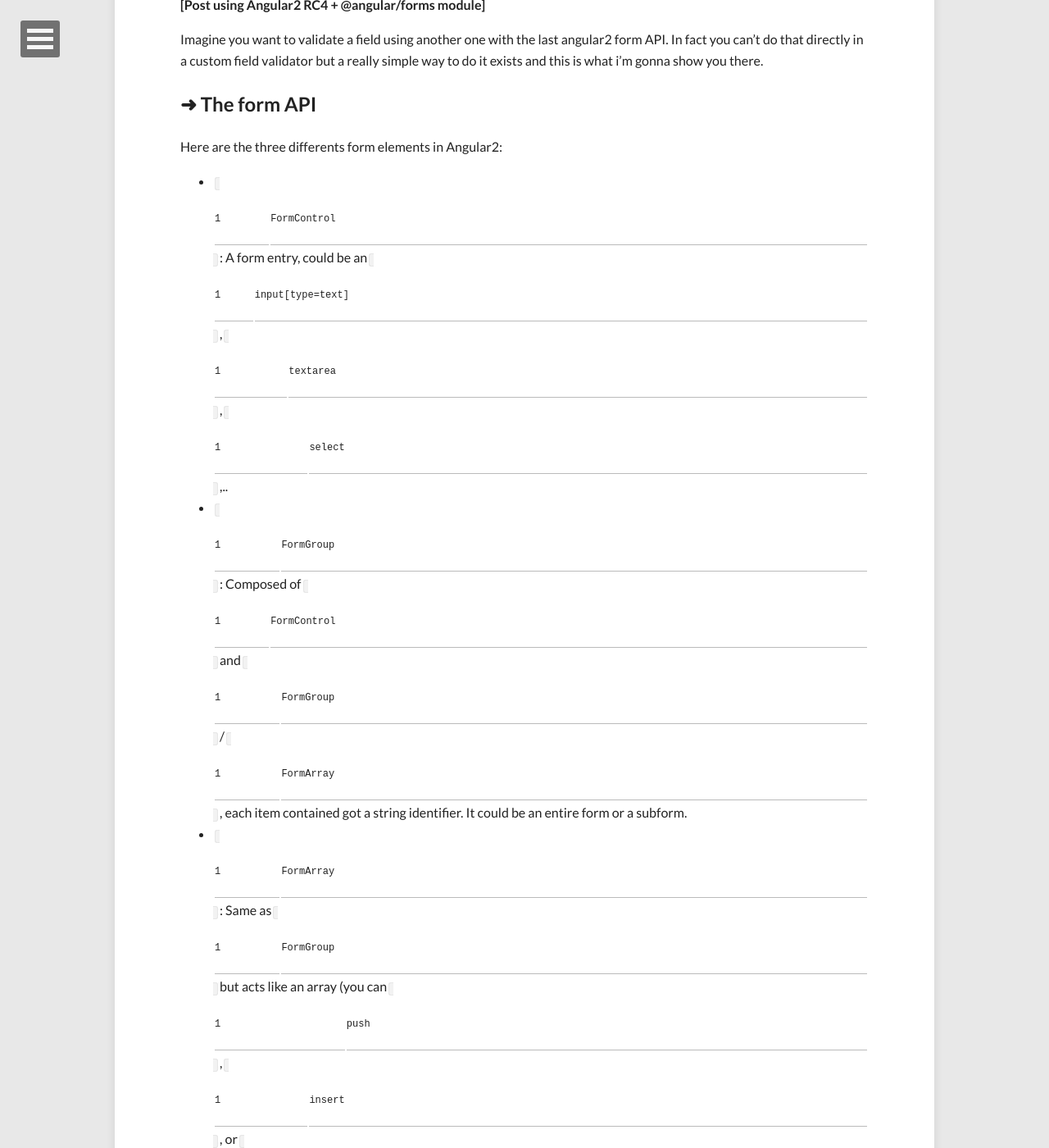
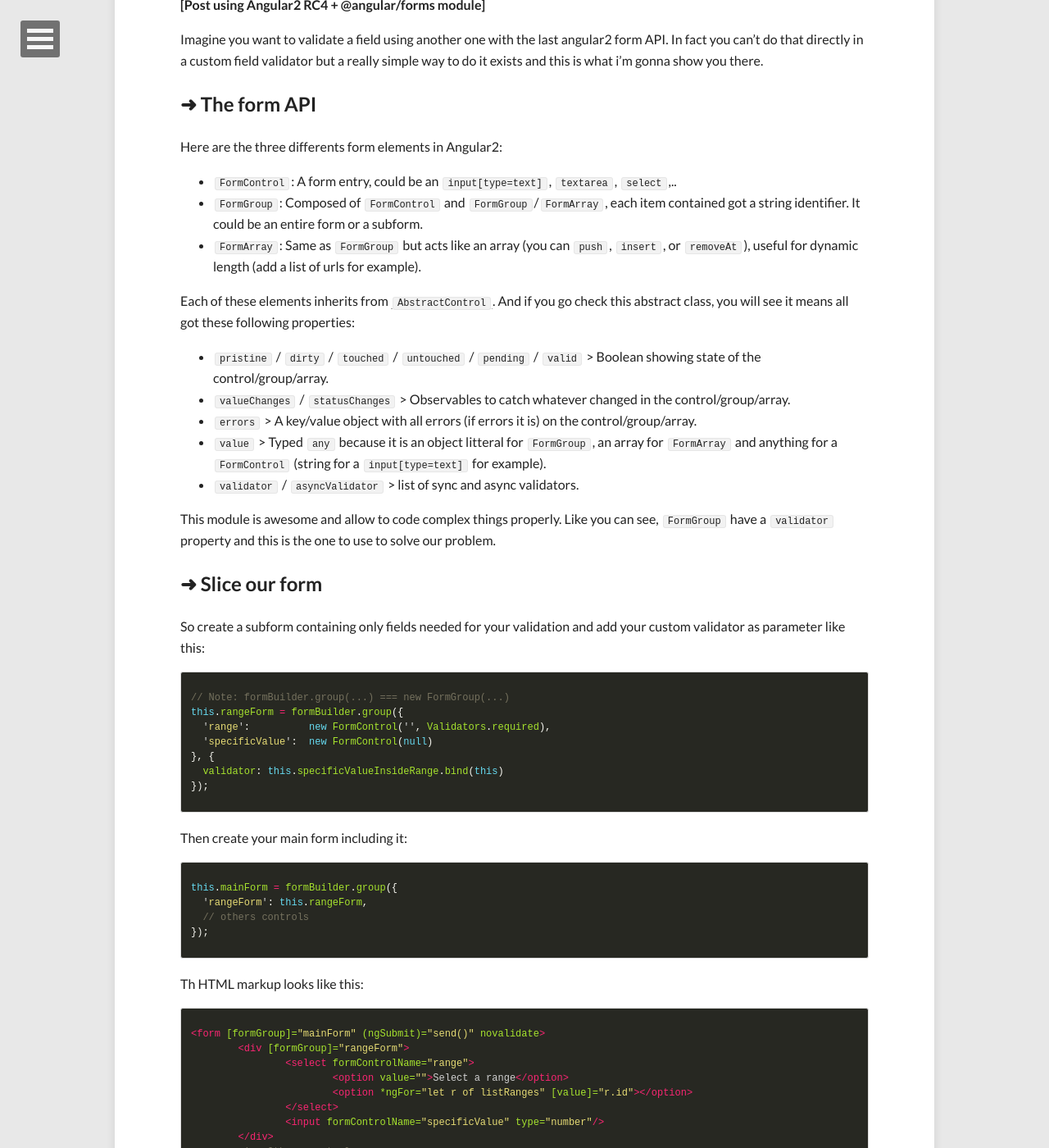
Before and after one commit to bertrandg/bertrandg.github.io, a Jekyll site: the page built from index.html, in a window 1280 px wide and 1400 px high, scrolled down 614 px. Shown: the whole window at 82% size. Built offline with Jekyll 4.4.1, drawn with Linux system fonts in a browser that asks for light colours; nearby versions of some CDN libraries; the list of posts is cut into pages by our own code; comment, search, counter and statistics services are not loaded; some of the changed text lies outside the part shown.

Commit message:
Update _config.yml

```diff
--- a/_config.yml
+++ b/_config.yml
@@ -53,6 +53,9 @@ kramdown:
   use_coderay: true
   input: GFM
   hard_wrap: false
+  syntax_highlighter: rouge
+  syntax_highlighter_opts:
+    disable: true
 
   coderay:
     coderay_line_numbers: nil
```
